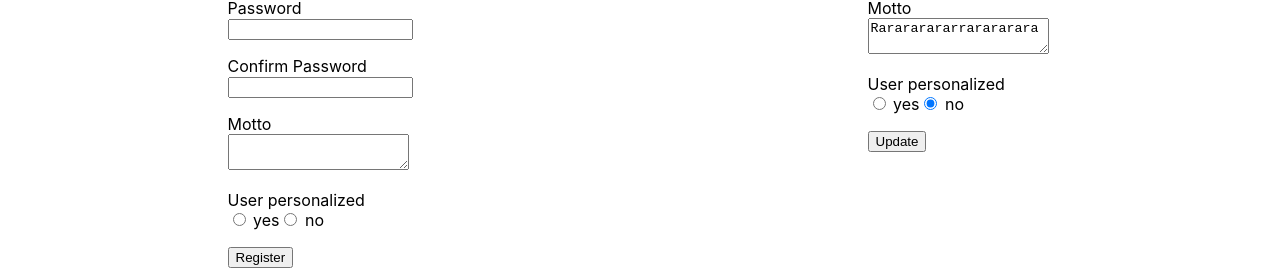
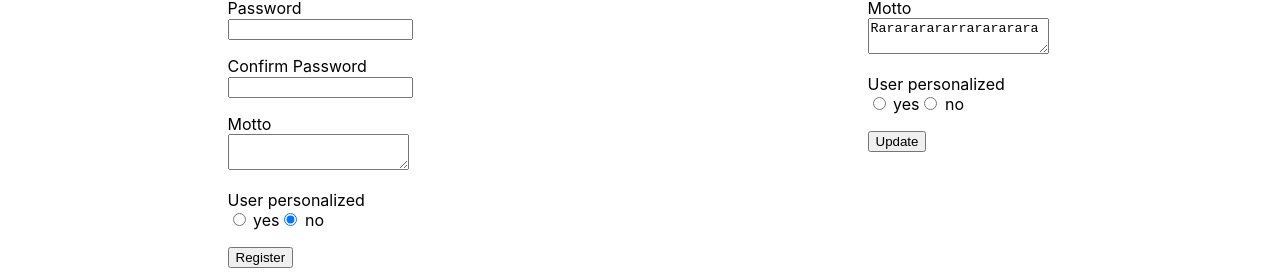
Before and after one commit to CovaciRao/orange, a React (Create React App) app: page / in a window 1280 px wide. Shown: the part 187-467 px from the top of the page. Built offline with nearby package versions, Linux system fonts and the light colour scheme.

Commit message:
update hw ez

```diff
--- a/src/App.js
+++ b/src/App.js
@@ -46,7 +46,7 @@ class App extends React.Component {
             <FormControl type="password" label="Password" for="password" name="password" id="password" />
             <FormControl type="password" label="Confirm Password" for="password" name="confirmPassword" id="confirmPassword" />
             <FormControl type="textarea" label="Motto" for="textarea" name="motto" id="motto" />
-            <FormControl type="radio" label="User personalized" for="radiozxcxzc" name="userPersonalizedssz" id="userPersonalized" val1="yes" val2="no"/>
+            <FormControl type="radio" label="User personalized" for="radiozxcxzc" name="userPersonalizedssz" id="userPersonalized" val1="yes" val2="no" isChecked="false" />
           </UserForm>
           <UserForm
             title="Edit Profile"
--- a/src/FormControl/FormControl.js
+++ b/src/FormControl/FormControl.js
@@ -6,27 +6,13 @@ function FormControl(props) {
   <div className="form-control">
     <label htmlFor={props.for}>{props.label}</label>
     <br/>
-    {props.for == "textarea" ?
+    {props.type == "textarea" ?
       <textarea type={props.type} name={props.name} id={props.id} value={props.value}></textarea>
     :
       props.type == "radio" ?
        <React.Fragment>
-        {props.isChecked == true ?
-        <React.Fragment>
-          <input type={props.type} name={props.name} id={props.id} value={true} checked/> {props.val1}
-          <input type={props.type} name={props.name} id={props.id} value={false} /> {props.val2}
-        </React.Fragment>
-        : props.isChecked == false ?
-          <React.Fragment>
-            <input type={props.type} name={props.name} id={props.id} value={true} /> {props.val1}
-            <input type={props.type} name={props.name} id={props.id} value={false} checked/> {props.val2}
-          </React.Fragment>
-          :
-          <React.Fragment>
-            <input type={props.type} name={props.name} id={props.id} value={true} /> {props.val1}
-            <input type={props.type} name={props.name} id={props.id} value={false}/> {props.val2}
-          </React.Fragment>
-        }
+         <input type={props.type} name={props.name} id={props.id} defaultChecked={props.isChecked == "true" ? props.isChecked : ''}/> {props.val1}
+         <input type={props.type} name={props.name} id={props.id} defaultChecked={props.isChecked == "false" ? props.isChecked : ''}/> {props.val2}
        </React.Fragment>
       :
         <input type={props.type} name={props.name} value={props.value} id={props.id} />
```
